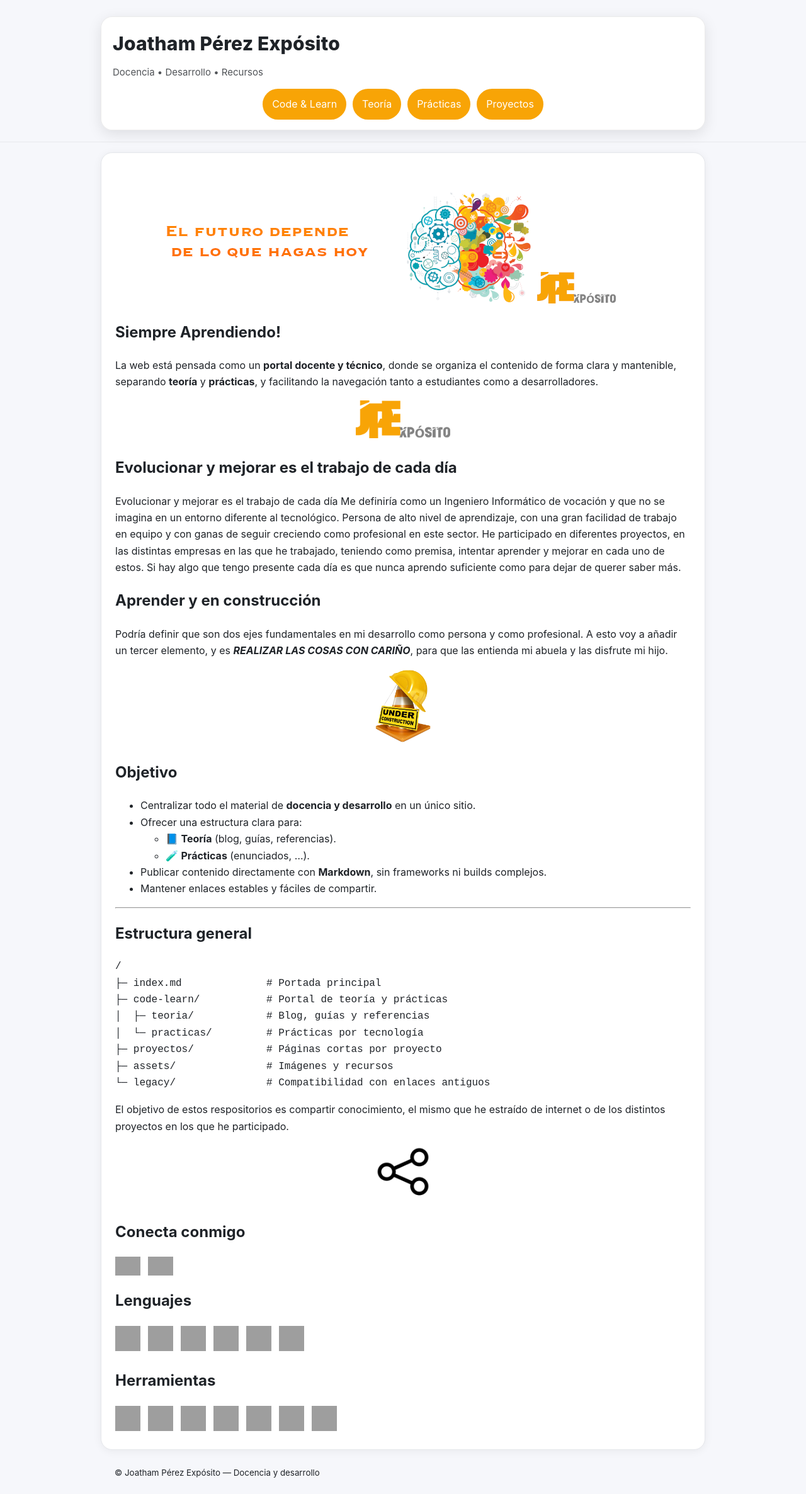
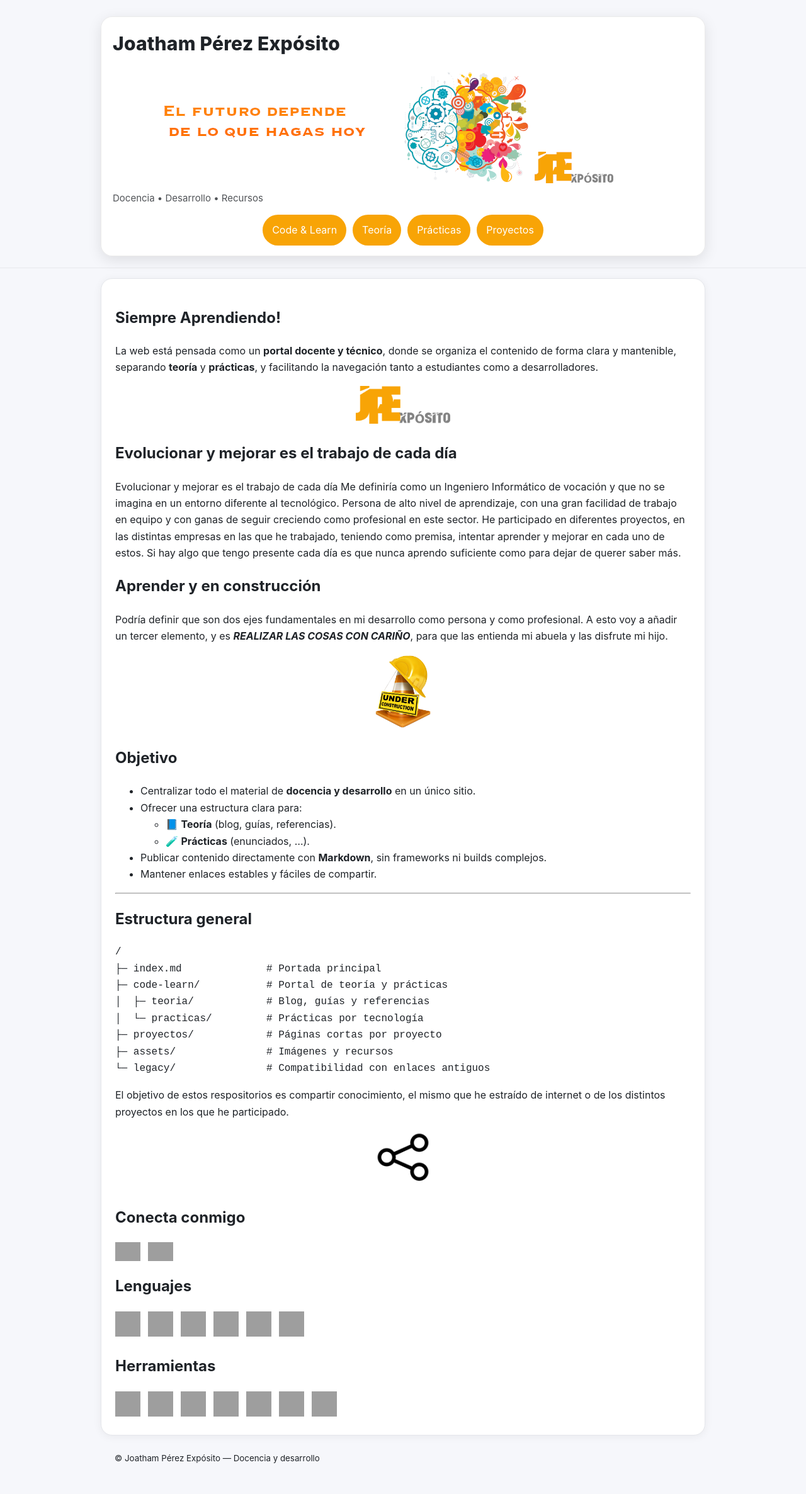
Before and after one commit to jpexposito/jpexposito.github.io, a Jekyll site: the page built from index.md, in a window 1280 px wide. Shown: the whole page at 63% size. Built offline with Jekyll 4.4.1, drawn with Linux system fonts in a browser that asks for light colours; after the commit the page ends 2350 px from its top, so only the background shows below that; grey boxes are pictures that could not be loaded.

Commit message:
Se corrigen los estilos

```diff
--- a/_layouts/default.html
+++ b/_layouts/default.html
@@ -17,6 +17,8 @@
   <header class="hero">
   <div class="hero__inner">
     <a class="hero__brand" href="{{ '/' | relative_url }}">{{ site.title }}</a>
+    <img align="center" src="assets/images/fondo-github.png" alt="Repositorio @jpexposito">
+
     <p class="hero__tagline">Docencia • Desarrollo • Recursos</p>
 
     <nav class="nav">
--- a/index.md
+++ b/index.md
@@ -2,8 +2,6 @@
 layout: default
 title: Inicio
 ---
-
-# <img align="center" src="assets/images/fondo-github.png" alt="Repositorio @jpexposito">
 
 ## Siempre Aprendiendo!
 
```
